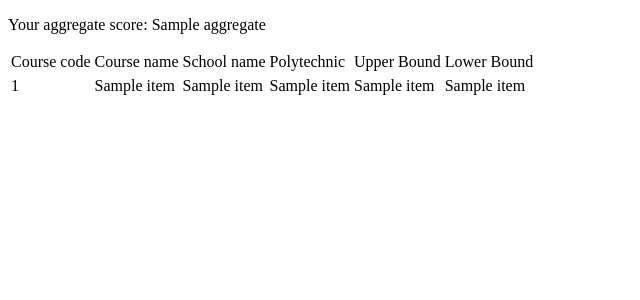
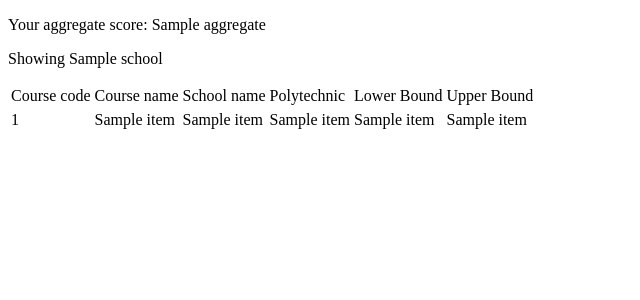
Before and after one commit to micdiary/2103, a Flask app: template code/flaskProject/templates/eligible.html in a window 1280 px wide. Shown: the top 300 px of the page, without its empty margins (0-640 px from the left). Run offline with Flask 2, Linux system fonts and the light colour scheme; the template is opened without the code that fills it: most values are stand-ins (such as "Sample title", 1, 10 or a date in 2020).

Commit message:
find eligible courses done with poly filters

```diff
--- a/code/flaskProject/app.py
+++ b/code/flaskProject/app.py
@@ -31,11 +31,41 @@ def connectToDB(sqlCommand):
 def index():  # put application's code here
     # eligible courses form
     if request.method == "POST":
+        # get total aggregate
+        school = "all polytechnics"
         aggregate = int(request.form["grade1"]) + int(request.form["grade2"]) + int(request.form["grade3"]) + int(
             request.form["grade4"]) + int(request.form["grade5"])
-        eligibleCourses = connectToDB("SELECT course_code, course_name, school_name, poly_name, lower_bound, upper_bound FROM course C, school S, polytechnic P WHERE S.poly_id = P.poly_id AND S.school_id = C.school_id AND upper_bound >= "+str(aggregate)+" AND lower_bound <= "+str(aggregate))
+        sqlQuery = "SELECT course_code, course_name, school_name, poly_name, lower_bound, upper_bound " \
+                   "FROM course C, school S, polytechnic P " \
+                   "WHERE S.poly_id = P.poly_id AND S.school_id = C.school_id" + " AND upper_bound >= " + str(aggregate)
+        # get filter conditions
+        schoolFilter = []
+        if request.form.get('NYP') == 'NYP':
+            schoolFilter.append("NYP")
+        if request.form.get('NP') == 'NP':
+            schoolFilter.append("NP")
+        if request.form.get('SP') == 'SP':
+            schoolFilter.append("SP")
+        if request.form.get('TP') == 'TP':
+            schoolFilter.append("TP")
+        if request.form.get('RP') == 'RP':
+            schoolFilter.append("RP")
+        print(schoolFilter)
+        filterQuery = "("
+        if len(schoolFilter) > 0:
+            school = ""
+            for i in schoolFilter:
+                if i != schoolFilter[-1]:
+                    filterQuery += "'"+i+"',"
+                    school += i + ", "
+                else:
+                    filterQuery += "'"+i+"')"
+                    school += i
+            sqlQuery += " AND poly_name IN "+filterQuery
 
-        return render_template("eligible.html", aggregate=aggregate , eligibleCourses = eligibleCourses)
+        eligibleCourses = connectToDB(sqlQuery+" ORDER BY poly_name, upper_bound ASC")
+
+        return render_template("eligible.html", aggregate=aggregate , eligibleCourses = eligibleCourses, school = school)
 
     # example for retrieving data from db
     DBData = connectToDB("SELECT * FROM scholarship")
--- a/code/flaskProject/templates/eligible.html
+++ b/code/flaskProject/templates/eligible.html
@@ -4,14 +4,15 @@
     <meta charset="UTF-8">
     <title>Courses Eligible</title>
     <p>Your aggregate score: {{ aggregate }}</p>
+    <p>Showing {{ school }}</p>
     <table>
         <tr>
             <td>Course code</td>
             <td>Course name</td>
             <td>School name</td>
             <td>Polytechnic</td>
+            <td>Lower Bound</td>
             <td>Upper Bound</td>
-            <td>Lower Bound</td>
         </tr>
         {% for item in eligibleCourses %}
             <tr></tr>
```
Also changed, not shown: code/flaskProject/templates/index.html (+13 -6 lines).
